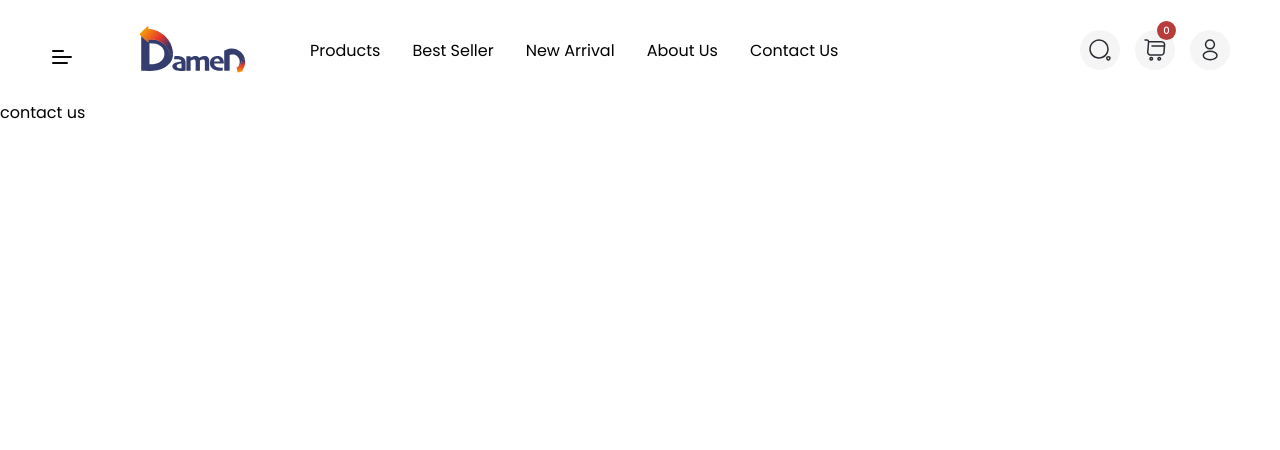
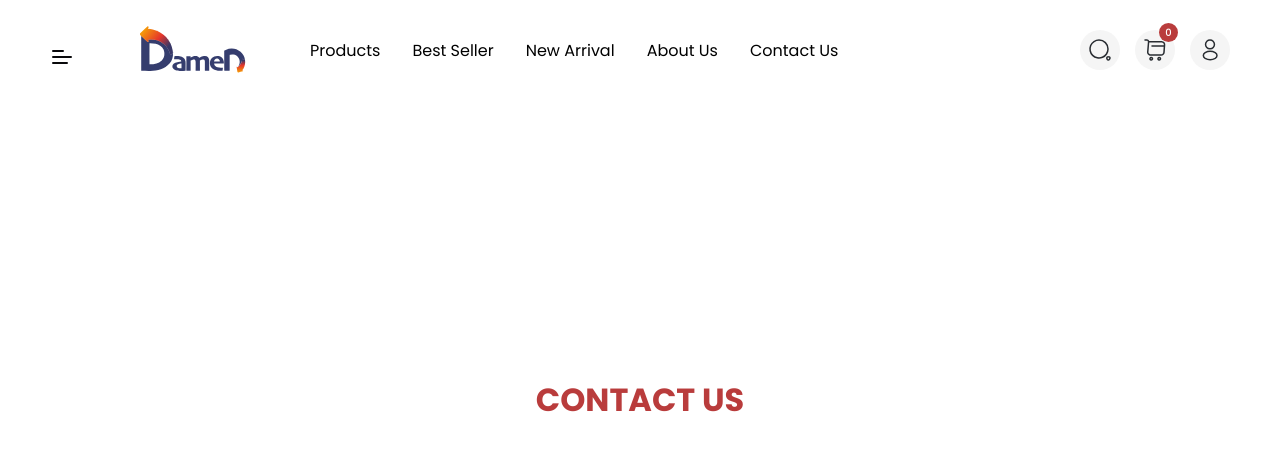
Before and after one commit to AlaaAyaad74/DamenTask, a React (Create React App) app: page /contactus in a window 1280 px wide. Shown: the top 450 px of the page. Built offline with nearby package versions, Linux system fonts and the light colour scheme.

Commit message:
5th Commit

```diff
--- a/src/App.js
+++ b/src/App.js
@@ -14,7 +14,7 @@ import { UserProvider } from "./components/UserContext";
 export default class App extends Component {
   constructor() {
     super();
-    this.state = { loading: true };
+    this.state = { loading: true, arr: [] };
   }
   componentDidMount() {
     const pathname = window.location.pathname;
@@ -25,6 +25,7 @@ export default class App extends Component {
     }
   }
   render() {
+    // let arr = [];
     return (
       <>
         {this.state.loading ? (
@@ -32,7 +33,7 @@ export default class App extends Component {
             <LoadingPage />
           </>
         ) : (
-          <UserProvider value={[]}>
+          <UserProvider value={this.state.arr}>
             <Layout />
             <Router>
               <Routes>
--- /dev/null
+++ b/src/components/PageComp/Page.jsx
@@ -0,0 +1,13 @@
+import React, { Component } from "react";
+import styles from "../loadingcomp/LoadingStyle.module.scss";
+import classes from "./PageComp.module.scss";
+export default class Page extends Component {
+  render() {
+    const { text } = this.props;
+    return (
+      <div className={styles.container_Loading}>
+        <h1 className={classes.mainTitle + " " + styles.center}>{text}</h1>
+      </div>
+    );
+  }
+}
--- /dev/null
+++ b/src/components/PageComp/PageComp.module.scss
@@ -0,0 +1,17 @@
+.mainTitle {
+  text-transform: uppercase;
+  animation-name: titleAnimation;
+  animation-duration: 2s;
+  animation-iteration-count: 2;
+  color: #b93c3c;
+  width: 100%;
+}
+@keyframes titleAnimation {
+  0% {
+    opacity: 0.4;
+  }
+
+  100% {
+    opacity: 1;
+  }
+}
--- a/src/components/header/Header.module.scss
+++ b/src/components/header/Header.module.scss
@@ -94,7 +94,7 @@ button {
   }
   li {
     padding: 5px;
-    border-bottom: 1px solid black;
+    border-bottom: 1px solid var(--primary-color);
   }
   li a {
     display: block;
--- a/src/components/svgs/CartSvg.jsx
+++ b/src/components/svgs/CartSvg.jsx
@@ -5,11 +5,13 @@ import { UserConsumer } from "../UserContext";
 export default class CartSvg extends Component {
   constructor() {
     super();
-    this.state = { openCart: false };
+    this.state = { openCart: false, num: 0 };
   }
+
   toggleCart() {
     this.setState({ openCart: !this.state.openCart });
   }
+
   render() {
     return (
       <UserConsumer>
@@ -67,7 +69,9 @@ export default class CartSvg extends Component {
             ) : (
               ""
             )}
-            <span className={styles.counter_Circle}>{data.length}</span>
+            <span className={styles.counter_Circle}>
+              <p>{data.length}</p>
+            </span>
           </span>
         )}
       </UserConsumer>
--- a/src/components/svgs/Svgs.module.scss
+++ b/src/components/svgs/Svgs.module.scss
@@ -13,8 +13,9 @@
 .counter_Circle {
   width: 19px;
   height: 19px;
-  top: -9px;
-  left: 22px;
+
+  top: -7px;
+  left: 24px;
   background-color: #b93c3c;
   font-size: 10px;
   font-weight: 500;
@@ -22,7 +23,6 @@
   text-align: left;
   color: var(--secondary-color);
   position: absolute;
-
   display: flex;
   align-items: center;
   justify-content: center;
--- a/src/pages/Aboutus.jsx
+++ b/src/pages/Aboutus.jsx
@@ -1,7 +1,12 @@
 import React, { Component } from "react";
 
+import Page from "../components/PageComp/Page";
 export default class Aboutus extends Component {
   render() {
-    return <div>about us</div>;
+    return (
+      <>
+        <Page text={"About us"} />
+      </>
+    );
   }
 }
--- a/src/pages/Bestseller.jsx
+++ b/src/pages/Bestseller.jsx
@@ -1,7 +1,11 @@
 import React, { Component } from "react";
-
+import Page from "../components/PageComp/Page";
 export default class Bestseller extends Component {
   render() {
-    return <div>Best seller</div>;
+    return (
+      <>
+        <Page text={"Best Seller"} />
+      </>
+    );
   }
 }
--- a/src/pages/Contactus.jsx
+++ b/src/pages/Contactus.jsx
@@ -1,7 +1,11 @@
 import React, { Component } from "react";
-
+import Page from "../components/PageComp/Page";
 export default class Contactus extends Component {
   render() {
-    return <div>contact us</div>;
+    return (
+      <>
+        <Page text={"Contact us"} />
+      </>
+    );
   }
 }
--- a/src/pages/Newarrival.jsx
+++ b/src/pages/Newarrival.jsx
@@ -1,7 +1,11 @@
 import React, { Component } from "react";
-
+import Page from "../components/PageComp/Page";
 export default class Newarrival extends Component {
   render() {
-    return <div>new arrival</div>;
+    return (
+      <>
+        <Page text={"New Arrival"} />
+      </>
+    );
   }
 }
--- a/src/pages/Products.jsx
+++ b/src/pages/Products.jsx
@@ -1,7 +1,11 @@
 import React, { Component } from "react";
-
+import Page from "../components/PageComp/Page";
 export default class Products extends Component {
   render() {
-    return <div>products</div>;
+    return (
+      <>
+        <Page text={"Products"} />
+      </>
+    );
   }
 }
```
